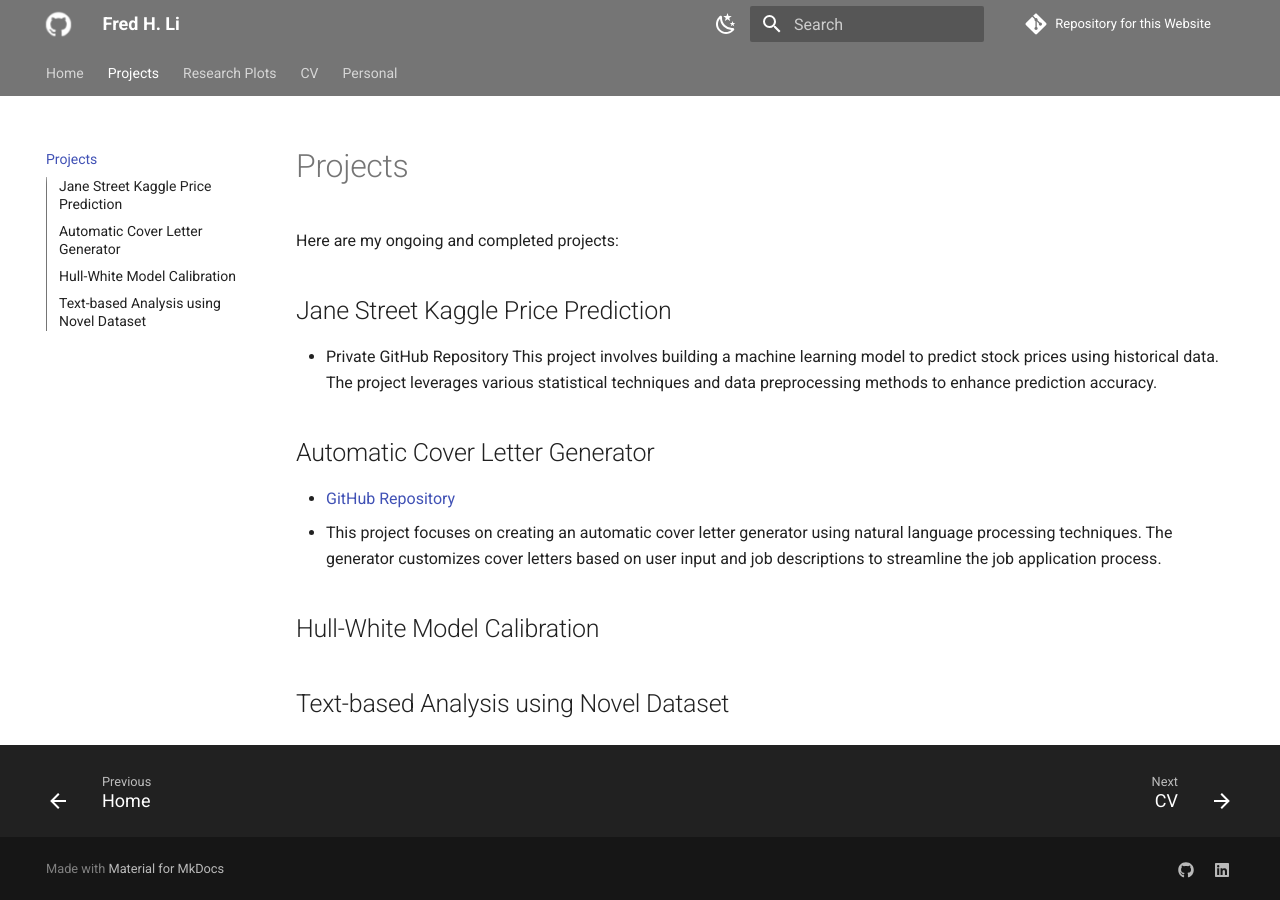
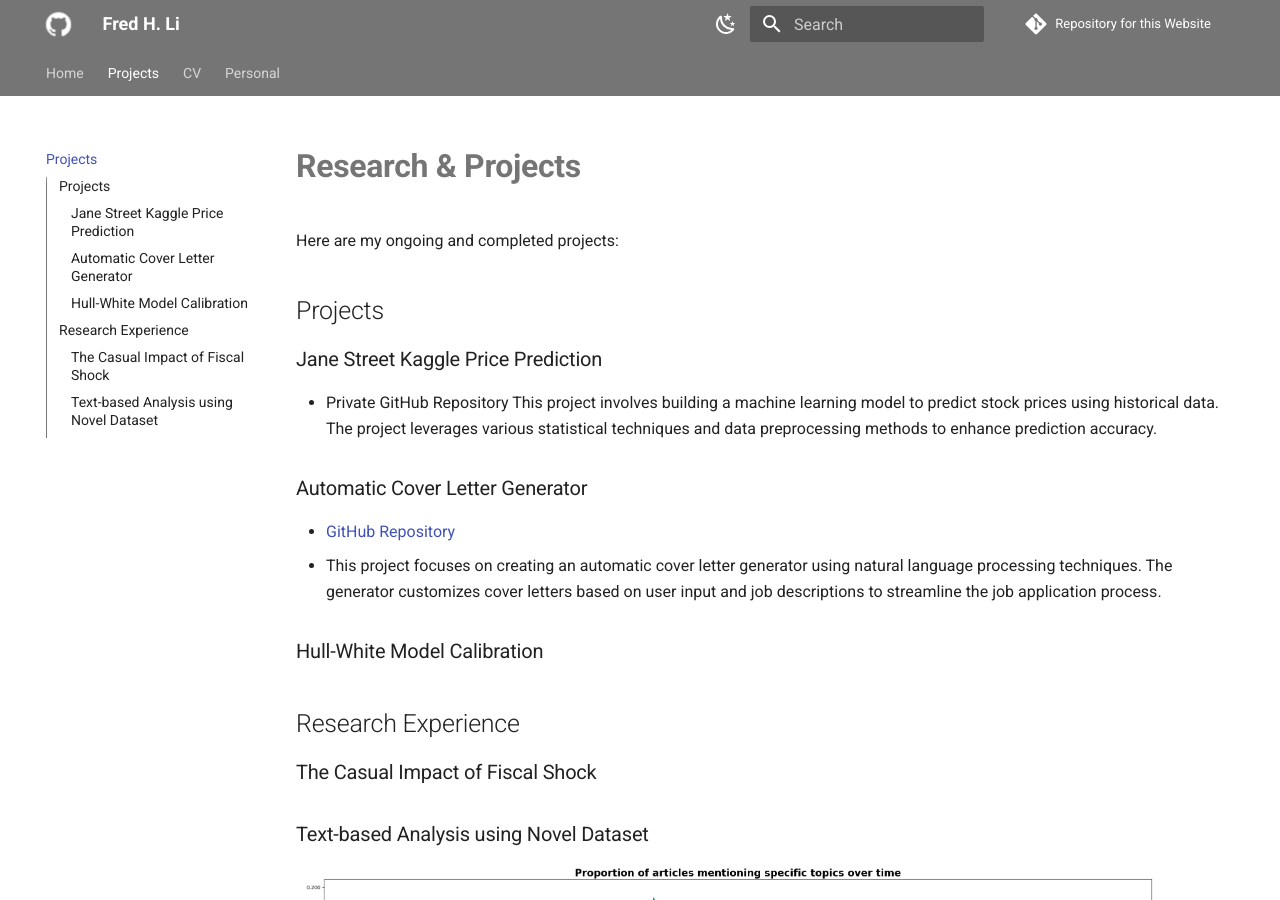
Before and after one commit to fredhli/fredhli.github.io, an MkDocs documentation site: the page built from docs/projects.md, in a window 1280 px wide and 900 px high. Built offline with MkDocs 1.6.1 and Material for MkDocs 9.7.7, drawn with Linux system fonts in a browser that asks for light colours; comment, search, counter and statistics services are not loaded.

Commit message:
Enhance documentation formatting and structure; add gallery configuration and example scripts

```diff
--- a/docs/projects.md
+++ b/docs/projects.md
@@ -1,16 +1,22 @@
-# Projects
+# **Research & Projects**
 
 Here are my ongoing and completed projects:
 
-## Jane Street Kaggle Price Prediction
+## Projects
+### Jane Street Kaggle Price Prediction
 - Private GitHub Repository
 This project involves building a machine learning model to predict stock prices using historical data. The project leverages various statistical techniques and data preprocessing methods to enhance prediction accuracy.
 
-## Automatic Cover Letter Generator
+### Automatic Cover Letter Generator
 - [GitHub Repository](https://github.com/fredhli/Auto_CL_Generator)
 - This project focuses on creating an automatic cover letter generator using natural language processing techniques. The generator customizes cover letters based on user input and job descriptions to streamline the job application process.
 
 
-## Hull-White Model Calibration
 
-## Text-based Analysis using Novel Dataset
+### Hull-White Model Calibration
+
+## Research Experience
+### The Casual Impact of Fiscal Shock
+
+### Text-based Analysis using Novel Dataset
+![Image title](assets/plots/text_based_analysis.png){ align=left }
--- a/mkdocs.yml
+++ b/mkdocs.yml
@@ -38,7 +38,6 @@ theme:
 nav:
   - Home: index.md
   - Projects: projects.md
-  - Research Plots: generated/gallery
   - CV: cv.md
   - Personal: personal.md
 
@@ -51,9 +50,6 @@ markdown_extensions:
 plugins:
   - tags
   - mkdocs-pdf
-  - gallery:
-      examples_dirs: docs/examples          # path to your example scripts
-      gallery_dirs: docs/generated/gallery  # where to save generated gallery
   - search
   - git-revision-date-localized:
       enable_creation_date: true
```
Also changed, not shown: docs/cv.md (+1 -1 lines), docs/examples/cv_info.py (added, +120 -0 lines), docs/gallery_conf.py (added, +24 -0 lines), docs/generated/gallery/test.py (added, +39 -0 lines), docs/index.md (+4 -2 lines), docs/personal.md (+1 -1 lines), docs/assets/plots/text_based_analysis.png (added).
